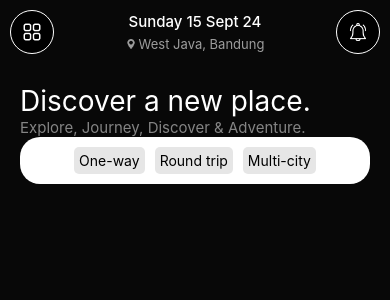
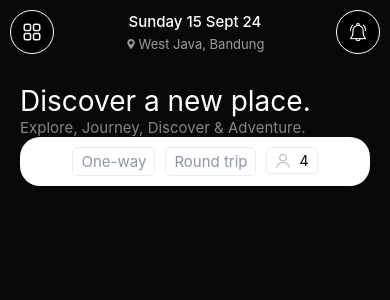
Before and after one commit to direx99/Ticket-Flight, a React Native app: screen / in a window 390 px wide. Shown: the top 300 px of the page. Built offline with nearby package versions, Linux system fonts and the light colour scheme.

Commit message:
Passenger button.

```diff
--- a/app/components/SearchWidget.jsx
+++ b/app/components/SearchWidget.jsx
@@ -1,5 +1,7 @@
-import { StyleSheet, Text, TouchableOpacity, View } from "react-native";
+import { Image, StyleSheet, Text, TouchableOpacity, View } from "react-native";
 import React, { useState } from "react";
+
+const userIcon = require("../assets/search/user.png");
 
 const TextButton = ({ title, isSelected, onPress }) => {
   return (
@@ -7,7 +9,18 @@ const TextButton = ({ title, isSelected, onPress }) => {
       onPress={onPress}
       style={isSelected ? styles.selectedButton : styles.deSelectedButton}
     >
-      <Text>{title}</Text>
+      <Text style={isSelected ? styles.selectedText : styles.deSelectedText}>
+        {title}
+      </Text>
+    </TouchableOpacity>
+  );
+};
+
+const PassengerCountButton = () => {
+  return (
+    <TouchableOpacity style={styles.passengerButton}>
+      <Image source={userIcon} style={styles.passengerIcon} />
+      <Text>4</Text>
     </TouchableOpacity>
   );
 };
@@ -33,11 +46,7 @@ const SearchWidget = () => {
           onPress={() => handleButtonPress("Round trip")}
         />
         <View style={{ flex: 1, alignItems: "flex-end" }}>
-          <TextButton
-            title="Multi-city"
-            isSelected={selectedButton === "Multi-city"}
-            onPress={{}}
-          />
+          <PassengerCountButton />
         </View>
       </View>
     </View>
@@ -56,17 +65,21 @@ const styles = StyleSheet.create({
   },
 
   selectedButton: {
-    paddingHorizontal: 5,
-    paddingVertical: 4,
-    backgroundColor: "red",
+    paddingHorizontal: 8,
+    paddingVertical: 5,
+    backgroundColor: "#E6E6E6",
     borderRadius: 5,
+    borderWidth: 1,
+    borderColor: "#E6E6E6",
   },
 
   deSelectedButton: {
-    paddingHorizontal: 5,
-    paddingVertical: 5,
-    backgroundColor: "#E6E6E6",
+    paddingHorizontal: 8,
+    paddingVertical: 4,
+    backgroundColor: "#ffffff",
     borderRadius: 5,
+    borderWidth: 1,
+    borderColor: "#E9ECF6",
   },
 
   topView: {
@@ -74,4 +87,31 @@ const styles = StyleSheet.create({
     justifyContent: "flex-start",
     gap: 10,
   },
+
+  deSelectedText: {
+    color: "#8A98AC",
+    fontSize: 15,
+  },
+
+  selectedText: {
+    color: "#000000",
+    fontSize: 15,
+  },
+
+  passengerIcon: {
+    width: 16,
+    height: 16,
+  },
+
+  passengerButton: {
+    paddingHorizontal: 8,
+    paddingVertical: 4,
+    backgroundColor: "#ffffff",
+    borderRadius: 5,
+    borderWidth: 1,
+    borderColor: "#E9ECF6",
+    flexDirection: "row",
+    alignItems: "center",
+    gap: 8,
+  },
 });
```
Also changed, not shown: app/assets/search/user.png (added).
